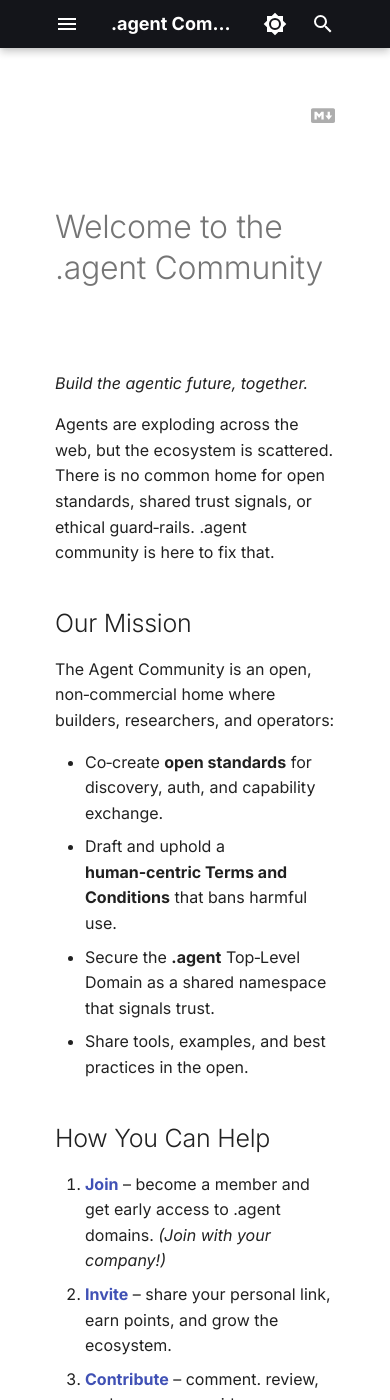
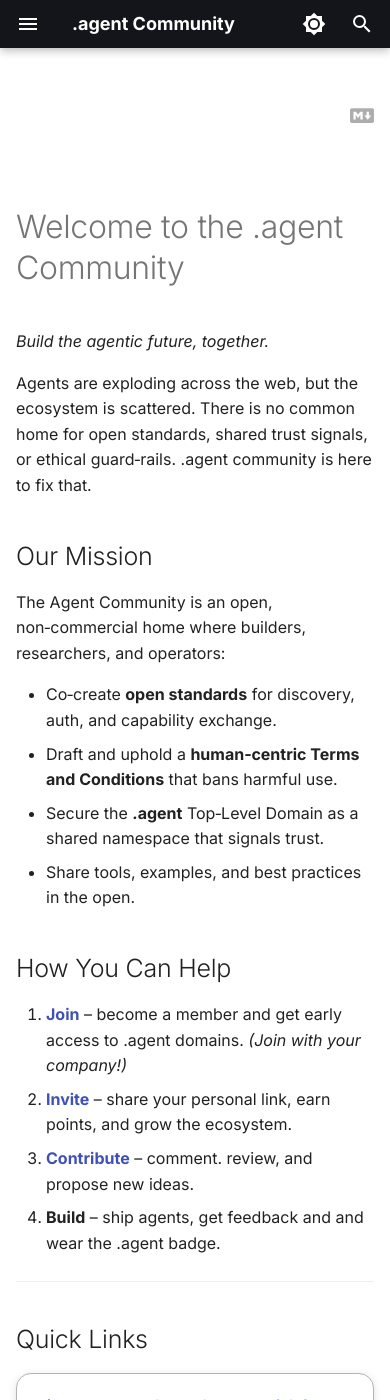
Before and after one commit to agentcommunity/docs, an MkDocs documentation site: the page built from docs/index.md, in a window 390 px wide and 1400 px high. Built offline with MkDocs 1.6.1 and Material for MkDocs 9.7.7, drawn with Linux system fonts in a browser that asks for light colours; plug-ins that fetch from the network failed and are left out; comment, search, counter and statistics services are not loaded.

Commit message:
mobile fix

```diff
--- a/docs/stylesheets/custom.css
+++ b/docs/stylesheets/custom.css
@@ -46,6 +46,12 @@
 .md-grid {
     max-width: 80%;
   }
+
+@media screen and (max-width: 768px) {
+  .md-grid {
+    max-width: 100%;
+  }
+}
 
   .footer {
     padding-bottom: 30vh;
```
